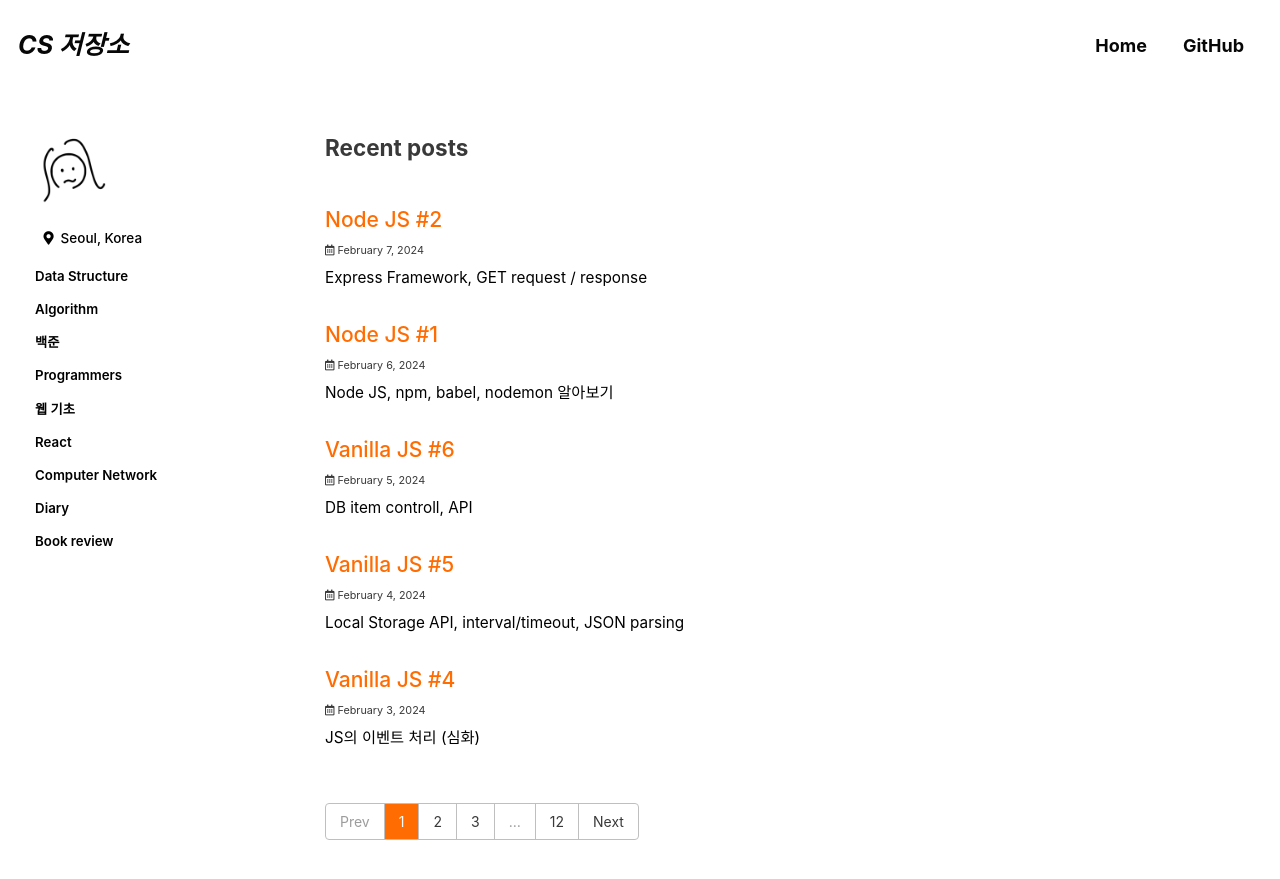
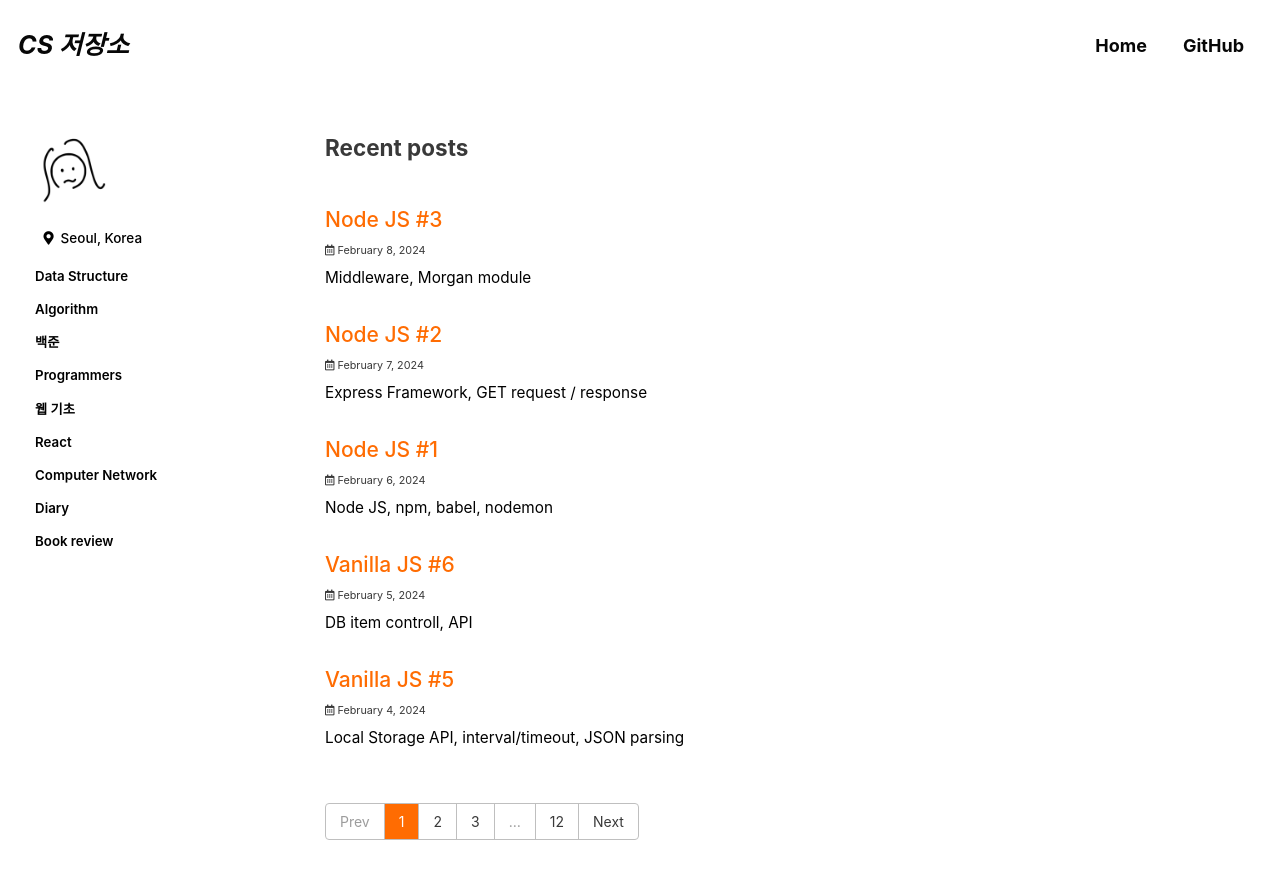
Before and after one commit to forwarder1121/forwarder1121.github.io, a Jekyll site: the page built from index.html, in a window 1280 px wide and 900 px high. Shown: the top 879 px of the window. Built offline with Jekyll 4.4.1, drawn with Linux system fonts in a browser that asks for light colours; cached includes are drawn as plain includes; some web fonts are replaced; the list of posts is cut into pages by our own code; some of the changed lines change nothing that is shown.

Commit message:
ADD : POST

````diff
--- a/_posts/스터디/노마드코더_웹기초/2024-02-06-NodeJs1.md
+++ b/_posts/스터디/노마드코더_웹기초/2024-02-06-NodeJs1.md
@@ -1,7 +1,7 @@
 ---
 title: "Node JS #1"
 
-excerpt: "Node JS, npm, babel, nodemon 알아보기"
+excerpt: "Node JS, npm, babel, nodemon"
 
 categories:
   - webBase
--- /dev/null
+++ b/_posts/스터디/노마드코더_웹기초/2024-02-08-NodeJS3.md
@@ -0,0 +1,179 @@
+---
+title: "Node JS #3"
+
+excerpt: "Middleware, Morgan module"
+
+categories:
+  - webBase
+---
+
+
+
+# Middleware
+
+MDN 문서의 미들웨어의 정의는 아래와 같다.
+
+> # Middleware
+>
+> Middleware is a (loosely defined) term for any software or service that enables the parts of a system to communicate and manage data. It is the software that handles communication between components and input/output, so developers can focus on the specific purpose of their application.
+>
+> In server-side web application frameworks, the term is often more specifically used to refer to pre-built software components that can be added to the framework's request/response processing pipeline, to handle tasks such as database access.
+>
+> -MDN document
+
+그리고 우리가 실질적으로 이용하는 미들웨어는 아래와 같다.
+
+![image](https://encrypted-tbn0.gstatic.com/images?q=tbn:ANd9GcQlaX220atKOCHvskCWyek_iNF1xYNUjj-pVQ&usqp=CAU)
+
+즉, Request와 Response 사이에서 동작하는 것을 미들웨어라고 한다.
+
+
+
+---
+
+
+
+사실 **모든 request handler는 3개의 인자를 갖는데, 마지막 인자는 다음 핸들러를 실행하는 next() 함수를 실행할 수 있게 한다.**
+
+```js
+const middlewareFunction = (req, res, next) => {
+  console.log("I'm MiddleWare");
+  next();
+};
+const handlerFunction = (req, res) => {
+  console.log("I'm Handler!");
+  return res.end();
+};
+
+app.get("/", middlewareFunction, handlerFunction);
+```
+
+localhost:4000 루트로 접근한 뒤의 콘솔은 다음과 같다.
+
+![image-20240208082124809](/Users/forwarder1121/Library/Application Support/typora-user-images/image-20240208082124809.png)
+
+예상한 바와 같이 next()가 다음 핸들러를 호출하는 것을 볼 수 있다.
+
+그리고 이렇게 **request와 response 중간에 있는 핸들러를 미들웨어**라고 한다.
+
+
+
+미들웨어는 app.use()를 이용해 등록할 수 있다.
+
+```js
+import express from "express";
+const app=express();
+app.use((req, res, next)=>{
+  console.log("I'm Middle!");
+  next();
+});
+app.get("/", (req, res, next) => {
+  console.log("I'm root handler!");
+  res.end();
+});
+
+app.listen(PORT, () => {
+  console.log(`Server litening on port ${PORT}`);
+});
+```
+
+
+
+![image](https://github.com/forwarder1121/forwarder1121.github.io/assets/66872094/f898c43d-f5a5-4eaf-9cc2-0e974c950e3d)
+
+미들웨어가 next()를 이용해 다음 핸들러를 호출하는 것을 확인할 수 있다.
+
+이렇듯 **미들웨어는 request에 응답하지 않고 request를 지연시키며 다른 핸들러를 호출**하는 것을 알 수 있다.
+
+
+
+---
+
+
+
+app.use()는 global한 미들웨어를 만들어준다.
+
+```js
+app.use(MiddlewareFunction); // 모든 route에 대해 MiddlewareFunction가 등록
+app.get(_route,function) // 특정 _route에만 function이 등록
+```
+
+
+
+이때 연결 순서가 중요한데, **app.use()가 먼저 온 뒤에 app.get()이 와야 미들웨어가 중간에서 올바르게 동작**한다.
+
+![image-20240208083303386](/Users/forwarder1121/Library/Application Support/typora-user-images/image-20240208083303386.png)
+
+그리고 **미들웨어가 next()를 이용해 다음 핸들러를 호출하지 않으면 그 뒤의 핸들러는 실행되지 않는다.**
+
+
+
+---
+
+
+
+우리는 지금까지 미들웨어를 직접 만들어서 사용해왔다.
+
+이제는 잘 정의된 외부 미들웨어를 가져와서 사용해보자.
+
+
+
+## Morgan
+
+
+
+> HTTP request logger middleware for node.js - npm
+>
+> Morgan은 Node.js 웹 애플리케이션의 HTTP 요청 로깅 미들웨어입니다.
+>
+> Morgan을 사용하면 간단한 설정으로 서버에서 수신된 HTTP 요청에 대한 로깅을 쉽게 수행할 수 있습니다. - GPT
+
+
+
+```js
+import express from "express"; // /node_modules에서 express를 찾아 import
+import morgan from "morgan"; // /node_modules에서 morgan import
+const PORT = 4000; // 포트 번호
+
+const app = express(); // express Application 생성
+const logger = morgan("dev"); // moran의 dev 옵션
+
+const handlerFunction = (req, res) => {
+  console.log("I'm Handler!");
+  return res.end();
+};
+
+app.use(logger); // margan 미들웨어 등록
+app.get("/", handlerFunction); // 루트 route에 대한 핸들러 등록
+
+// 서버 실행
+app.listen(PORT, () => {
+  console.log(`Server litening on port ${PORT}`);
+});
+```
+
+![image-20240208084246257](/Users/forwarder1121/Library/Application Support/typora-user-images/image-20240208084246257.png)
+
+morgan에 dev 옵션을 이용하여 위와 같이
+
+```js
+:method :url :status :response-time ms - :res[content-length]
+```
+
+를 확인할 수 있는 것을 볼 수 있다.
+
+
+
+이렇게 **미들웨어를 직접 만들 수도 있지만, morgan은 더 정교하고 이미 잘 만들어진 모듈이므로 이걸 가져다가 쓰자**
+
+[Morgan Document : npm](https://www.npmjs.com/package/morgan)
+
+
+
+
+
+Morgan의 소스코드를 들여다보면 우리가 작성한 미들웨어와 같은 방식으로 작성되어 있다는 것을 확인할 수 있다.
+
+[Morgan Source Code : github](https://github.com/expressjs/morgan)
+
+![image-20240208084752344](/Users/forwarder1121/Library/Application Support/typora-user-images/image-20240208084752344.png)
````
